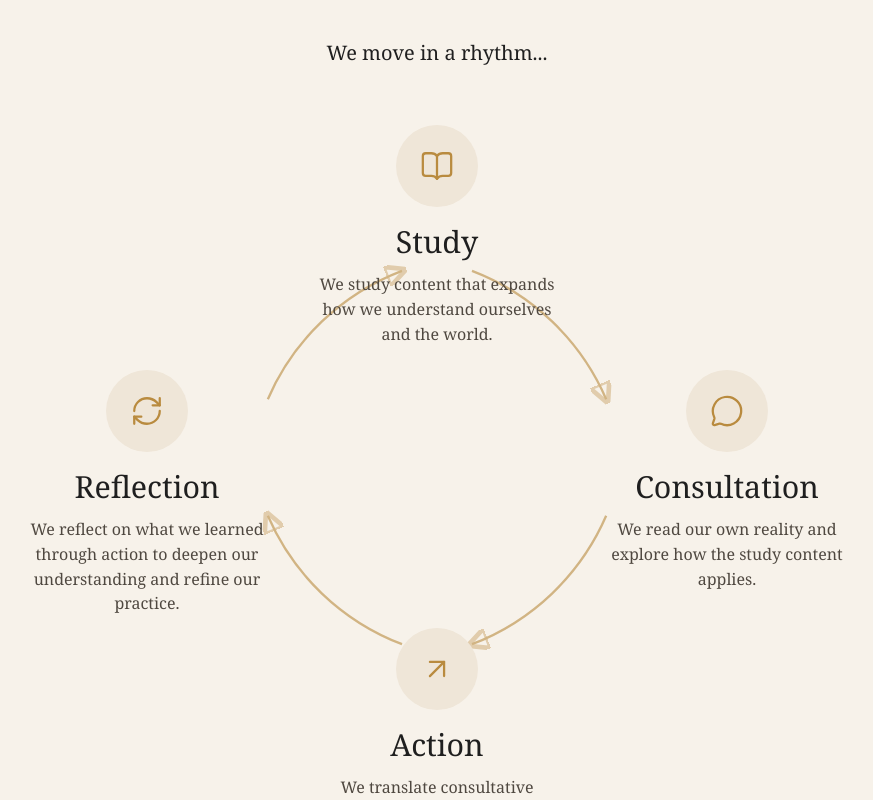
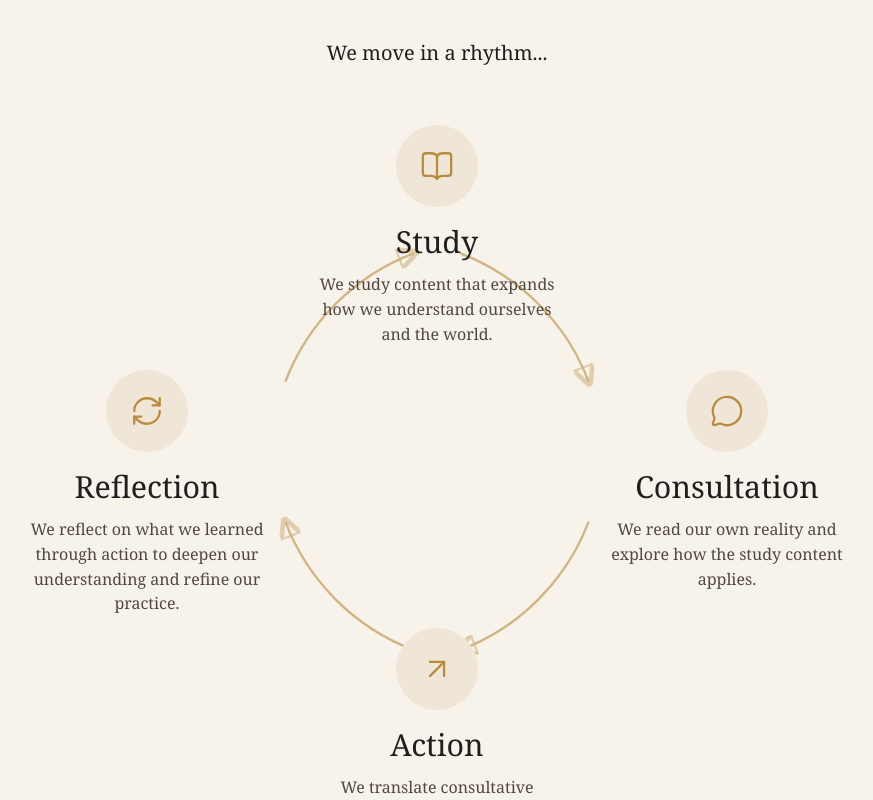
Before and after one commit to travisbirchattba/the-stage-beyond-site, a React (Vite) app: page / in a window 1280 px wide. Shown: the part 1300-2100 px from the top of the page, without its empty margins (203-1076 px from the left). Built offline with nearby package versions, Linux system fonts and the light colour scheme.

Commit message:
Update main.jsx

```diff
--- a/src/main.jsx
+++ b/src/main.jsx
@@ -43,17 +43,10 @@ function App() {
               </marker>
             </defs>
 
-{/* Study → Consultation (top-right) */}
-<path d="M330 125 A205 205 0 0 1 445 235" markerEnd="url(#arrow)" />
-
-{/* Consultation → Action (bottom-right) */}
-<path d="M445 335 A205 205 0 0 1 330 445" markerEnd="url(#arrow)" />
-
-{/* Action → Reflection (bottom-left) */}
-<path d="M270 445 A205 205 0 0 1 155 335" markerEnd="url(#arrow)" />
-
-{/* Reflection → Study (top-left) */}
-<path d="M155 235 A205 205 0 0 1 270 125" markerEnd="url(#arrow)" />
+<path d="M320 110 A190 190 0 0 1 430 220" markerEnd="url(#arrow)" />
+<path d="M430 340 A190 190 0 0 1 320 450" markerEnd="url(#arrow)" />
+<path d="M280 450 A190 190 0 0 1 170 340" markerEnd="url(#arrow)" />
+<path d="M170 220 A190 190 0 0 1 280 110" markerEnd="url(#arrow)" />
           </svg>
 
           <CycleStep className="top" icon={<BookOpen />} title="Study">
```
